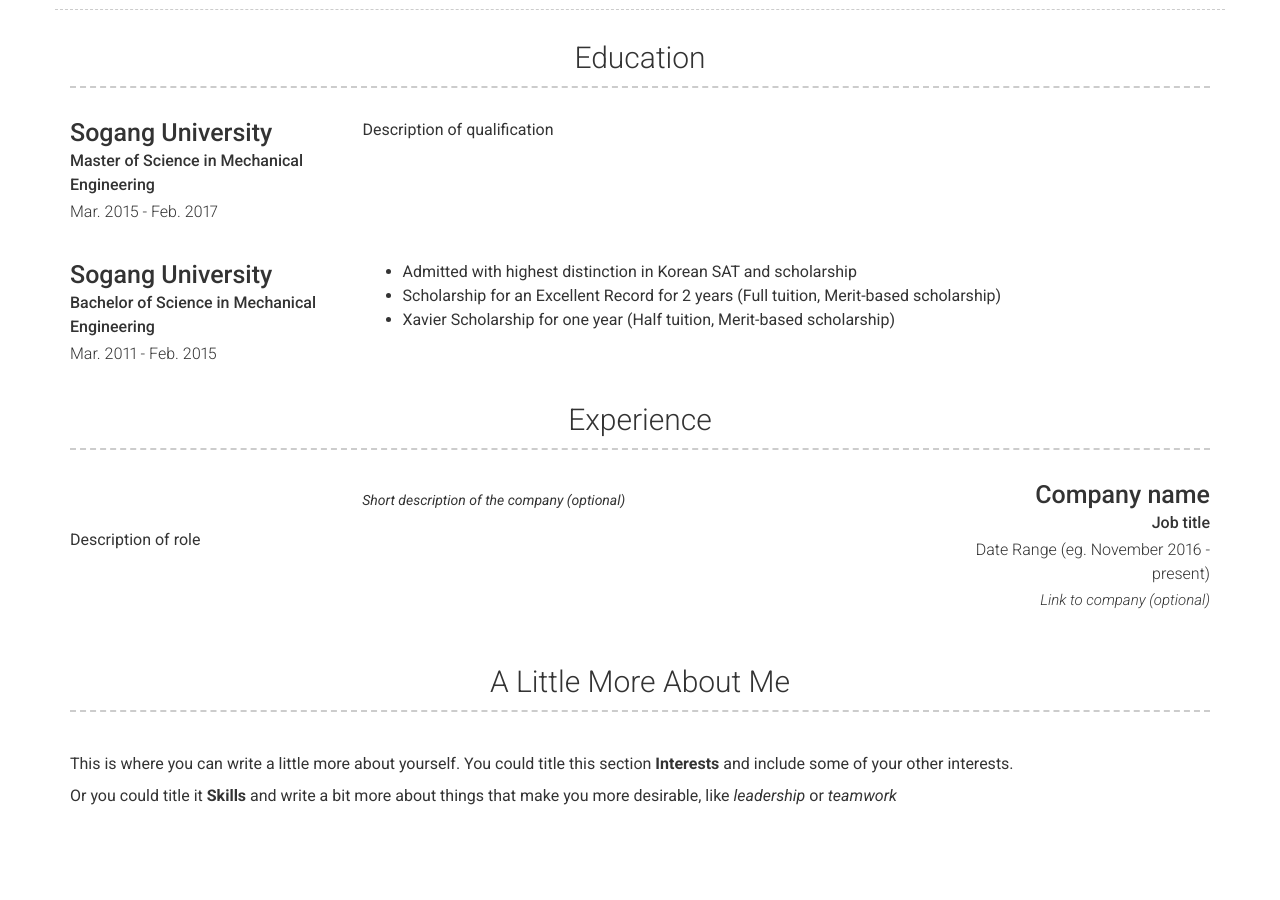
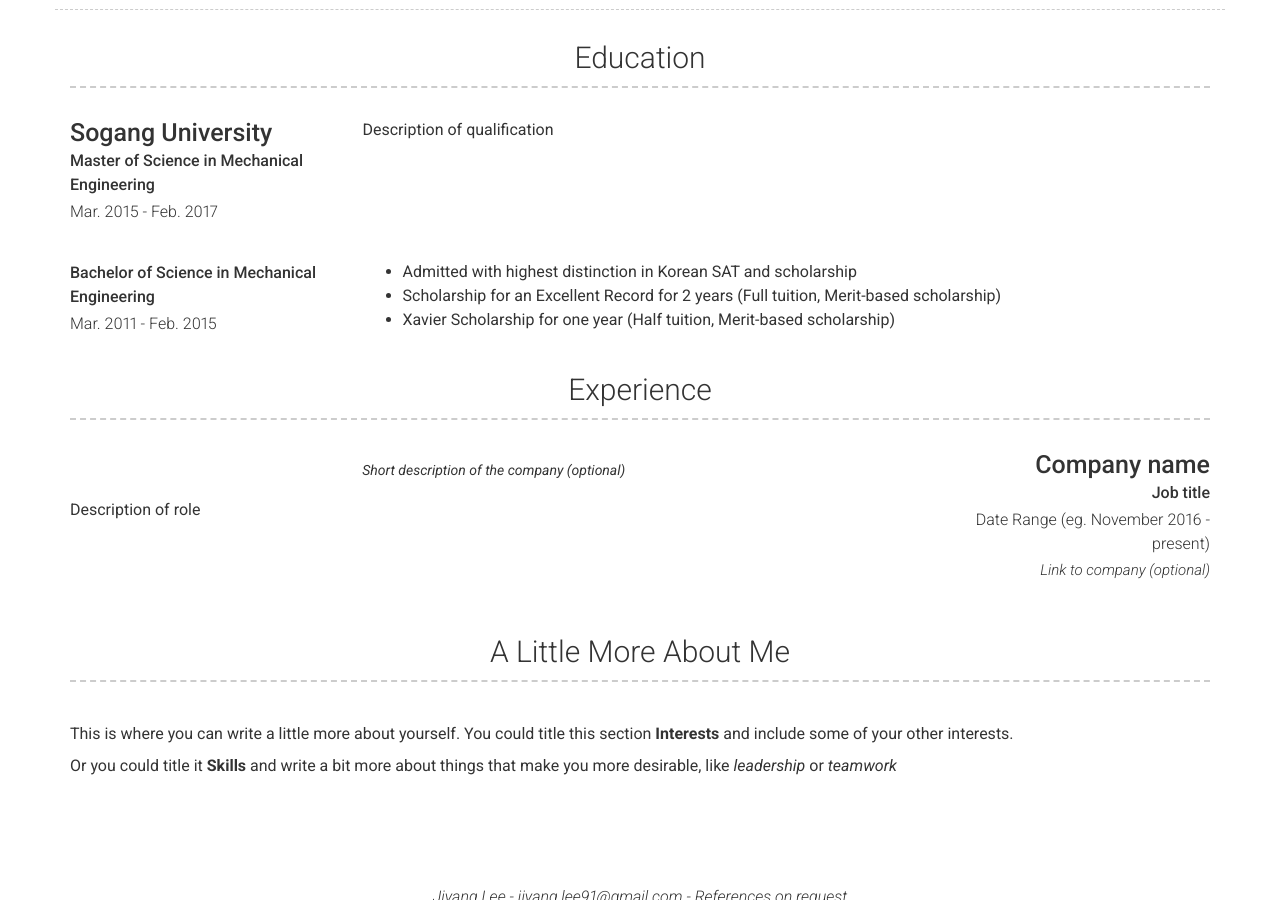
Before and after one commit to jiyang91/jiyang91.github.io, a Jekyll site: the page built from index.md, in a window 1280 px wide and 900 px high, scrolled down 730 px. Built offline with Jekyll 4.4.1, drawn with Linux system fonts in a browser that asks for light colours; nearby versions of some CDN libraries.

Commit message:
Update _config.yml

```diff
--- a/_config.yml
+++ b/_config.yml
@@ -74,7 +74,6 @@ content:
         description: | # this will include new lines to allow paragraphs
           Description of qualification
       - layout: top-left
-        title: Sogang University
         sub_title: Bachelor of Science in Mechanical Engineering
         caption: Mar. 2011 - Feb. 2015
         description: | # this will include new lines to allow paragraphs
```
